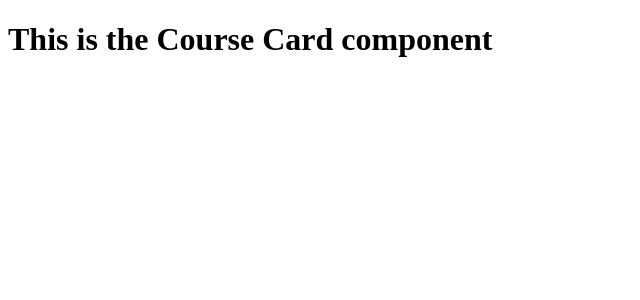
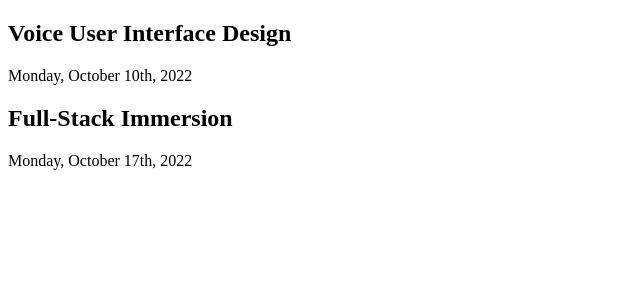
Before and after one commit to MareikeHeuer/react-display-course-information, a React (Create React App) app: page / in a window 1280 px wide. Shown: the top 300 px of the page, without its empty margins (0-640 px from the left). Built offline with nearby package versions, Linux system fonts and the light colour scheme.

Commit message:
Make it work first. Display course title & description from hard-coded data array

```diff
--- a/src/components/CourseCard.jsx
+++ b/src/components/CourseCard.jsx
@@ -1,9 +1,31 @@
 import React from "react";
 
 function CourseCard() {
+  const courseCardData = [
+    {
+      slug: "voice-user-interface-design-with-amazon-alexa",
+      title: "Voice User Interface Design",
+      url: "https://careerfoundry.com/en/courses/voice-user-interface-design-with-amazon-alexa/",
+      next_start: "2022-10-10",
+      next_start_formatted: "Monday, October 10th, 2022",
+    },
+    {
+      slug: "full-stack-immersion",
+      title: "Full-Stack Immersion",
+      url: "https://careerfoundry.com/en/courses/become-a-web-developer/",
+      next_start: "2022-10-17",
+      next_start_formatted: "Monday, October 17th, 2022",
+    },
+  ];
+
   return (
     <div>
-      <h1>This is the Course Card component</h1>
+      {courseCardData.map((data) => (
+        <div>
+          <h2>{data.title}</h2>
+          <p>{data.next_start_formatted}</p>
+        </div>
+      ))}
     </div>
   );
 }
```
